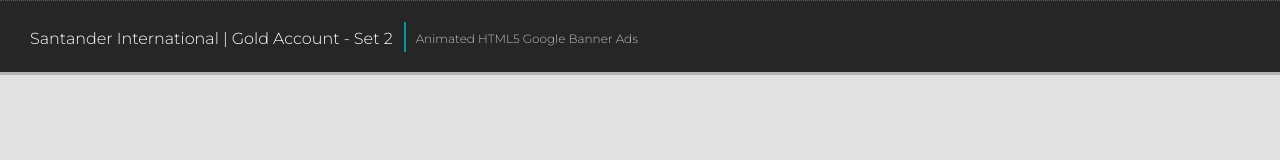
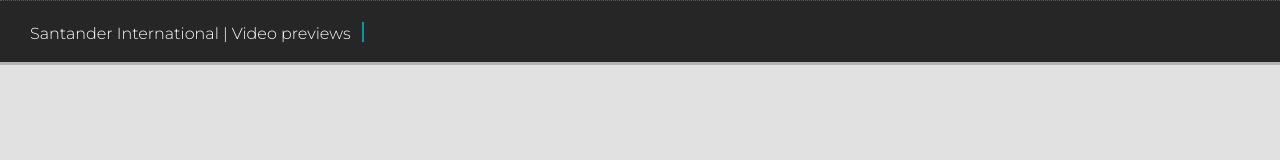
Before and after one commit to webreality-marketing/video-goldaccount, a plain HTML site: page index.html in a window 1280 px wide. Shown: the top 160 px of the page. Drawn offline with Linux system fonts and the light colour scheme; grey boxes are pictures that could not be loaded.

Commit message:
Add files via upload

```diff
--- a/index.html
+++ b/index.html
@@ -6,7 +6,7 @@
     <meta name="robots" content="noindex, nofollow">
 
     <meta charset="utf-8">
-    <title>Santander International | Google DNA</title>
+    <title>Santander International | Videos</title>
     <style>
         body {
             margin: 0;
@@ -169,10 +169,8 @@
 <body>
     <div class="headtitle">
         <div class="titlewrapper">
-            <div class="itemname">Santander International | Gold Account - Set 2</div>
-<!--            <div class="subtext">Jersey Brand - Full Set </div>-->
+            <div class="itemname">Santander International | Video previews</div>
             <div class="vertical_divider"></div>
-            <div class="subtext">Animated HTML5 Google Banner Ads</div>
         </div>
     </div>
     <div class="divider"></div>
```
Also changed, not shown: Webreality_logo_Final-01.png (added).
